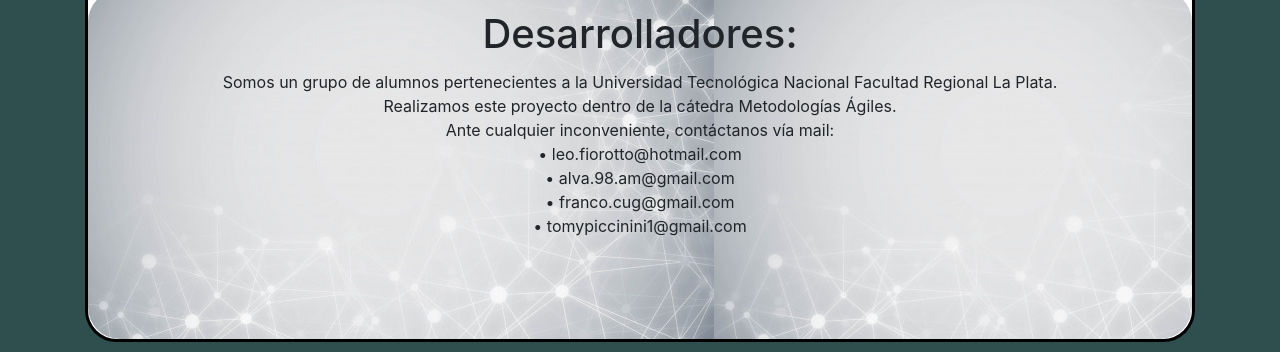
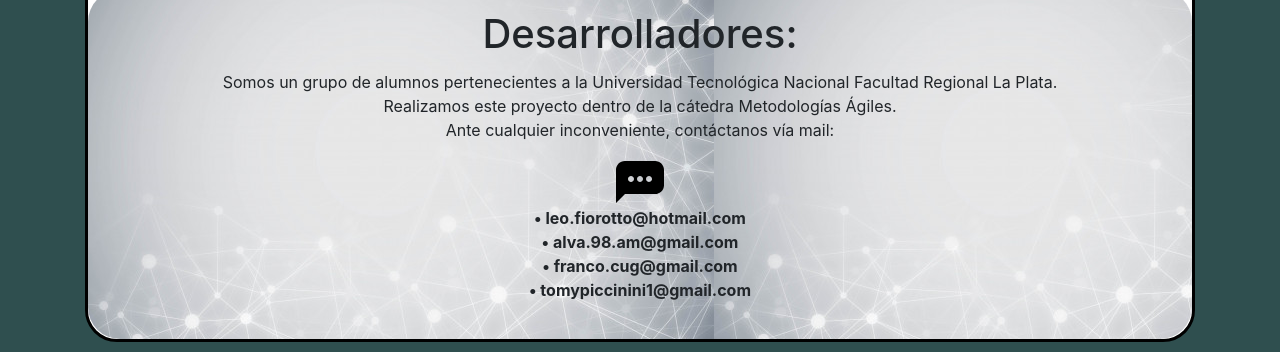
Before and after one commit to Alvaro-Martino/Aphasiapp, an Angular app in the folder Frontend/: page /contacto in a window 1280 px wide. Shown: the part 433-785 px from the top of the page. Built offline with nearby package versions, Linux system fonts and the light colour scheme.

Commit message:
actualizo contacto

```diff
--- a/Frontend/src/app/components/bodycontacto/body.component.css
+++ b/Frontend/src/app/components/bodycontacto/body.component.css
@@ -12,15 +12,15 @@
     background-color: white;
     height: 88vh;
     border: 3px solid black;
-}
+   }
 
 #cardbody {
     text-align: center;
     background-image: url('/assets/img/contacto1.jpg');
     border-radius: 2em ;
 
+
 }
-
 #container {
     background-color: noney;
 }
--- a/Frontend/src/app/components/bodycontacto/body.component.html
+++ b/Frontend/src/app/components/bodycontacto/body.component.html
@@ -7,11 +7,14 @@
                 <div class="card-body" id="cardbody">
                     <h5 class="card-title animated fadeIn fast" style="font-size: 40px;">Desarrolladores:</h5>
                     <p class="card-text animated fadeIn">Somos un grupo de alumnos pertenecientes a la Universidad Tecnológica Nacional Facultad Regional La Plata. <br> Realizamos este proyecto dentro de la cátedra Metodologías Ágiles. <br>
-                        Ante cualquier inconveniente, contáctanos vía mail:<br>
-                        • leo.fiorotto@hotmail.com <br> • alva.98.am@gmail.com <br> • franco.cug@gmail.com
-                        <br> • tomypiccinini1@gmail.com
-                    </p>
+                        Ante cualquier inconveniente, contáctanos vía mail:<br></p>
+                        <div id="mailspa"> <svg class="mk-svg-icon" data-name="mk-moon-bubble-dots" data-cacheid="icon-5fb408e58b51f" style=" height:48px; width: 48px; " xmlns="http://www.w3.org/2000/svg" viewBox="0 0 512 512"><path d="M418 32h-324c-51.7 0-94 42.3-94 94v354l96-96h322c51.7 0 94-42.3 94-94v-164c0-51.7-42.3-94-94-94zm-258 224c-17.673 0-32-14.327-32-32s14.327-32 32-32 32 14.327 32 32-14.327 32-32 32zm96 0c-17.673 0-32-14.327-32-32s14.327-32 32-32 32 14.327 32 32-14.327 32-32 32zm96 0c-17.673 0-32-14.327-32-32s14.327-32 32-32 32 14.327 32 32-14.327 32-32 32z"></path></svg>
+                    <strong class="card-text animated fadeIn"><br>• leo.fiorotto@hotmail.com <br> • alva.98.am@gmail.com <br> • franco.cug@gmail.com
+                        <br> • tomypiccinini1@gmail.com </strong>
+
+                    </div>
                 </div>
+
             </div>
             <!--<div class="card" id="card">
                 <img src="https://www.webconsultas.com/sites/default/files/styles/wc_adaptive_image__small/public/temas/afasia.jpg" class="card-img-top animated fadeIn fast" alt="..." id="img2" height="42%">
```
